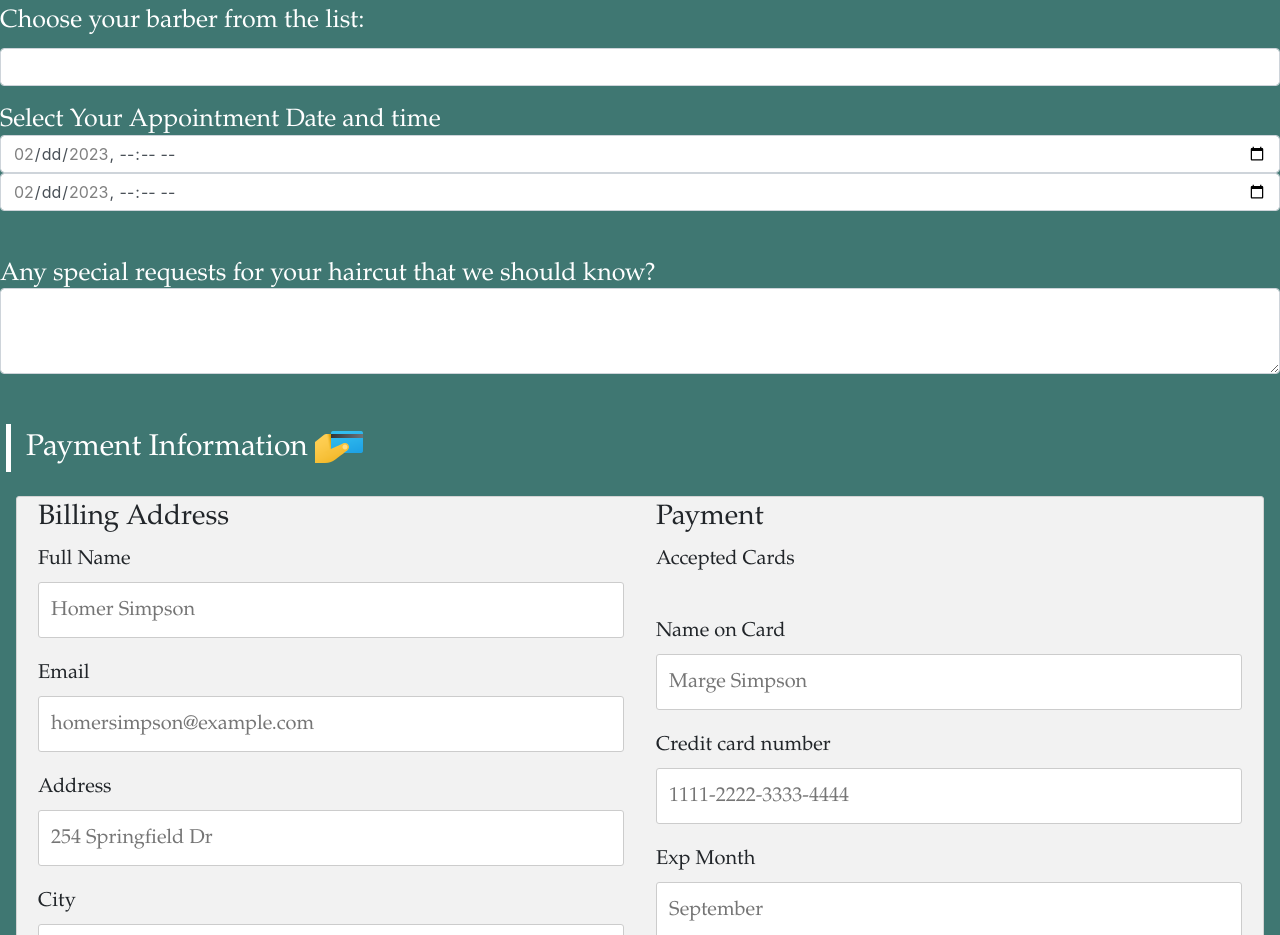
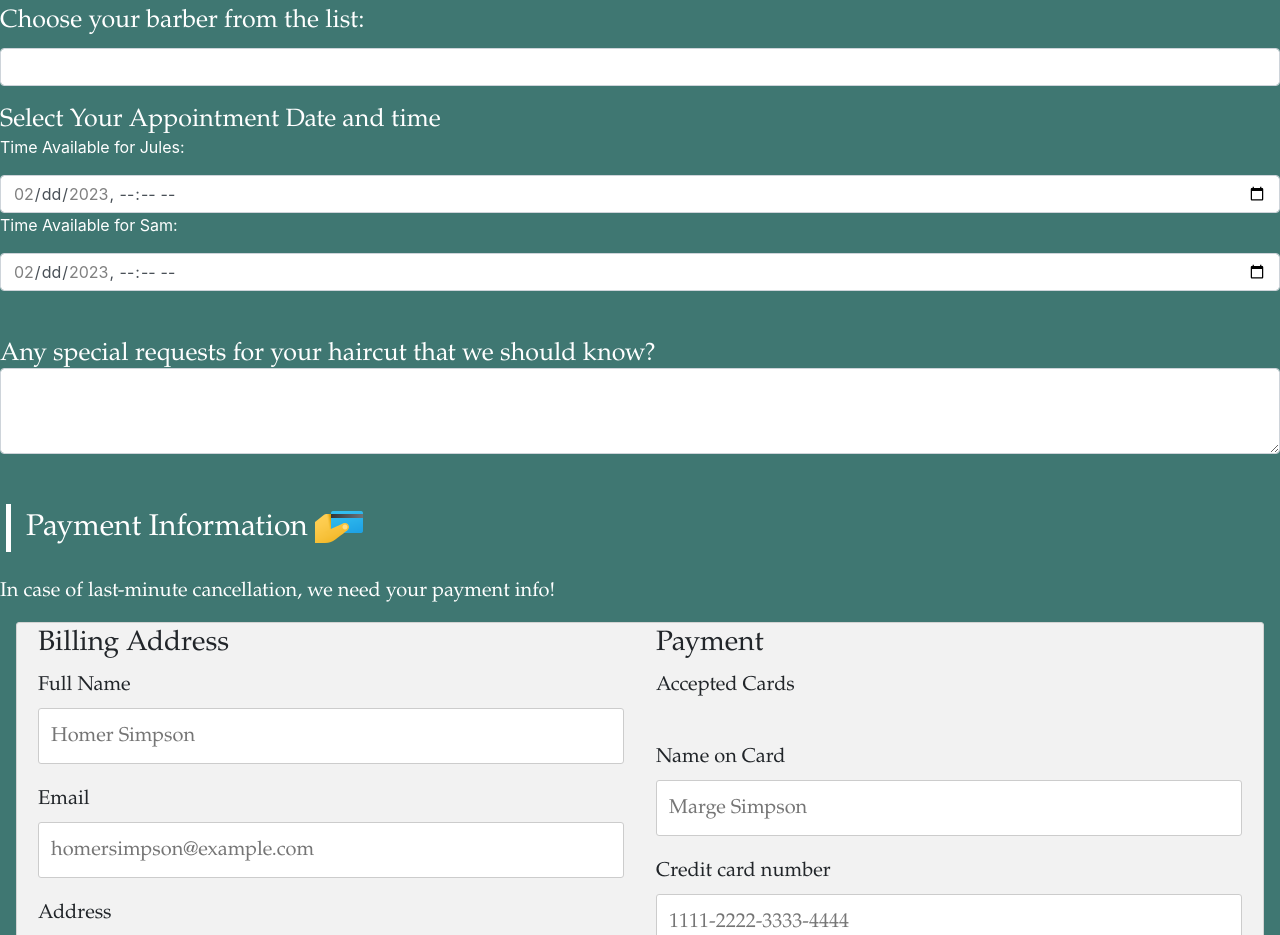
Before and after one commit to marcusdillon/SEGLab5, a plain HTML site: page index.html in a window 1280 px wide. Shown: the part 1933-2868 px from the top of the page. Drawn offline with nearby package versions, Linux system fonts and the light colour scheme.

Commit message:
Update index.html

```diff
--- a/index.html
+++ b/index.html
@@ -215,8 +215,10 @@
 <div class ="form-group">
         <p class = "appointment">Select Your Appointment Date and time</p>
         <!-- <label for="dateTimeInput" class="col-2 col-form-label">Select your appointment Date and time</label> -->
+	<p style="color:white;">Time Available for Jules: </p>
         <input class="form-control" type="datetime-local" name="dateTimeInputJules" id="dateTimeInputJules" min="2023-02-06T09:00" max="2023-02-08T19:00">
-		<input class="form-control" type="datetime-local" name="dateTimeInputSam" id="dateTimeInputSam" min="2023-02-08T09:00" max="2023-02-10T19:00">
+	<p style="color:white;">Time Available for Sam: </p>
+        <input class="form-control" type="datetime-local" name="dateTimeInputSam" id="dateTimeInputSam" min="2023-02-08T09:00" max="2023-02-10T19:00">
 </div>
 
     <br>
@@ -245,6 +247,7 @@
 
 
 <div class = "payment-info">
+    <p style="color:white;">In case of last-minute cancellation, we need your payment info! </p>
     <div class="row2">
         <div class="col-75">
         <div class="container2">
```
